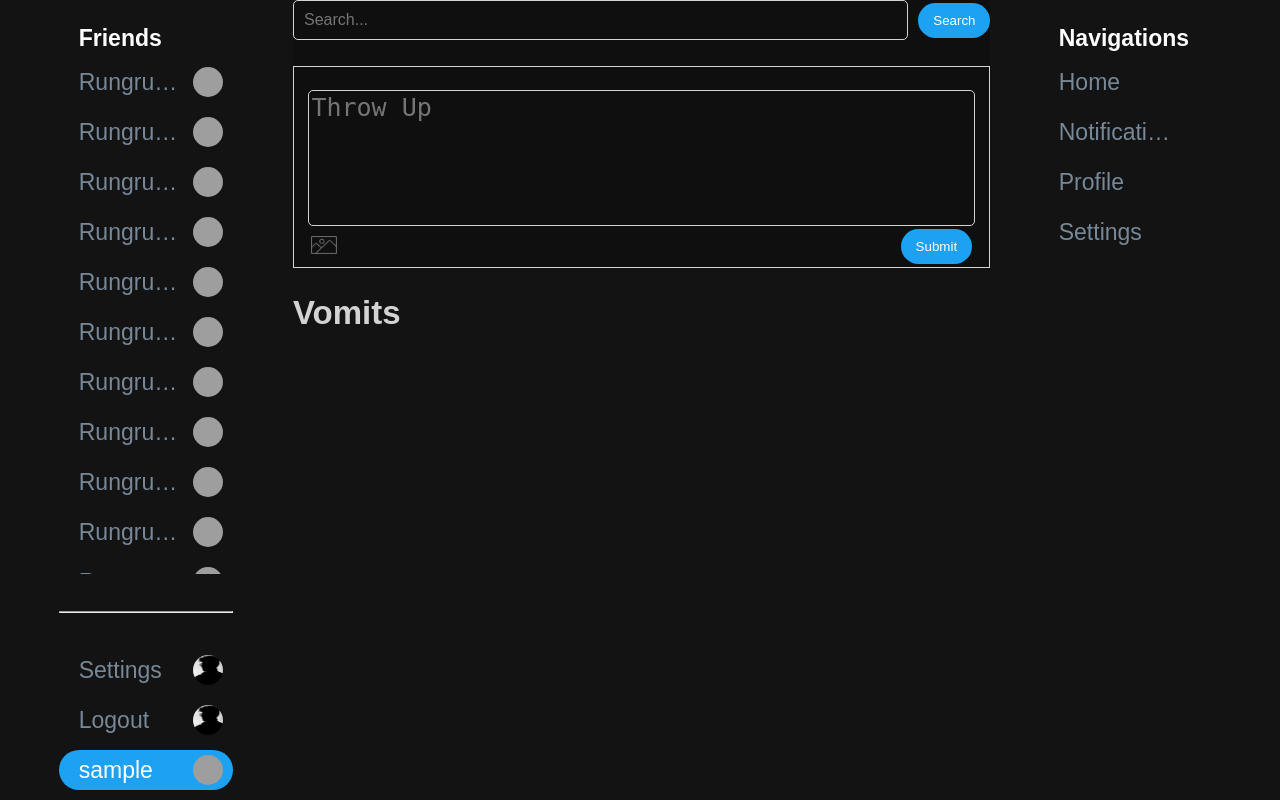
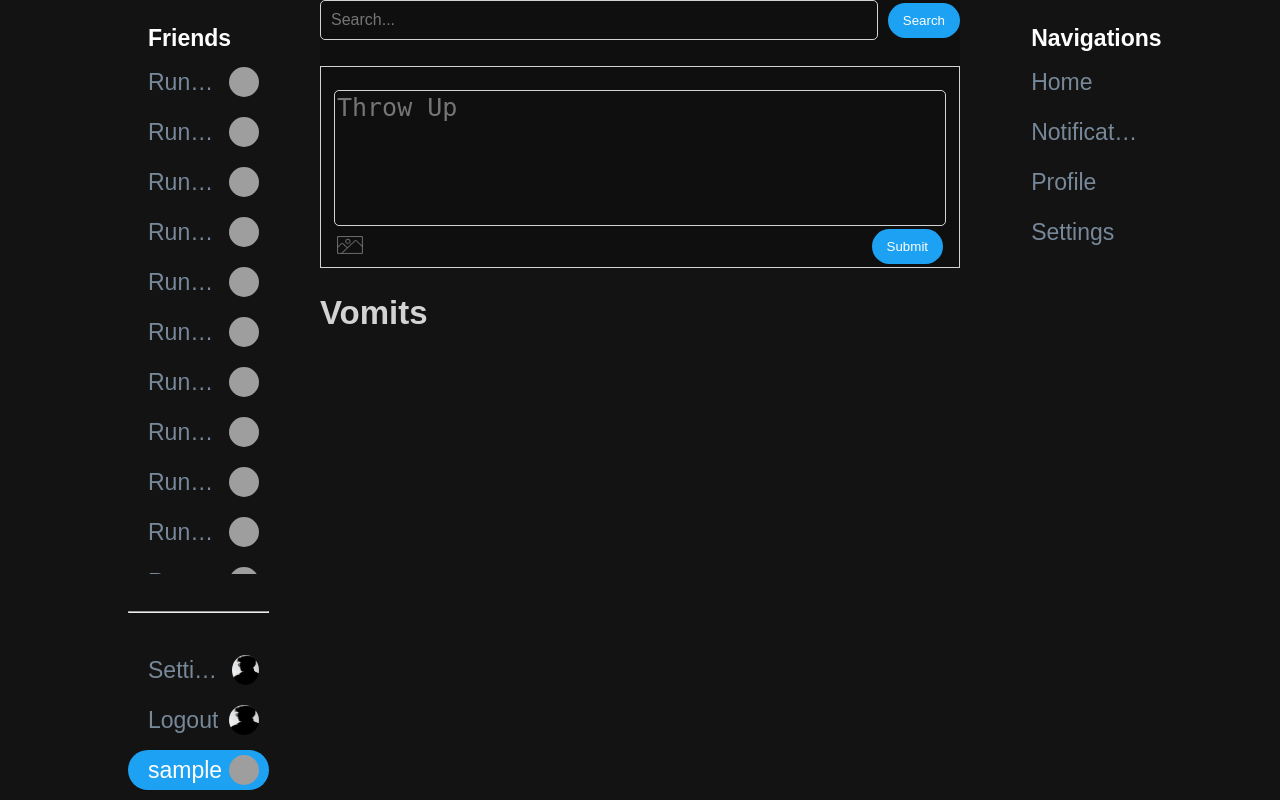
Before and after one commit to Rungrukuk/Personal_Blog_3rd_Django_App, a Django app: page / in a window 1280 px wide. Run offline with Django 4.2, Linux system fonts and the light colour scheme; the visitor is signed in with stand-in values (Sample User, id 1); data comes from the database, SQL or seed files in the repository; data that the repository does not hold is empty; grey boxes are pictures that could not be loaded.

Commit message:
Fixed Some bugs

```diff
--- a/BlogApp/static/BlogApp/home-style.css
+++ b/BlogApp/static/BlogApp/home-style.css
@@ -25,14 +25,15 @@ nav a {
 main {
     display: flex;
     flex-direction: column;
-    align-items: center;
 }
 
 .main-content {
+    width: 100%;
+    height: 100%;
     display: flex;
     flex-direction: row;
     align-items: flex-start;
-    justify-content: flex-start;
+    justify-content: space-between;
 }
 
 
@@ -151,7 +152,7 @@ main {
 /* * Middle Section */
 
 .middle-section {
-    width: 60%;
+    width: 50%;
     padding: 0px 25px 25px 25px;
 }
 
@@ -216,10 +217,10 @@ main {
     position: sticky;
     top: 0;
     z-index: 1;
-    width: 15%;
-    padding-right: 3%;
+    width: 11%;
     border-radius: 10px;
     color: #fff;
+    padding-left: 10%;
 }
 
 .left-section a{
@@ -493,10 +494,10 @@ main {
     position: sticky;
     top: 0;
     z-index: 1;
-    width: 13%;
-    padding-left: 2%;
+    width: 11%;
     border-radius: 10px;
     color: #fff;
+    padding-right: 10%;
 }
 
 .navigation-link {
--- a/BlogApp/views.py
+++ b/BlogApp/views.py
@@ -99,8 +99,9 @@ def Search(request) -> HttpResponse:
                 for user in users:
                     users_info.append({'username':user.username, 'picture_path':user.profile_picture_path})
                 context = {"Search_Keyword":search_keyword,"Users":users_info,} | CreateContext(request)
-
-            context = {"SearchKeyword":search_keyword} | CreateContext(request)
+                print(context)
+            else:
+                context = {"SearchKeyword":search_keyword} | CreateContext(request)
         else:
             context = CreateContext(request)
 
@@ -118,7 +119,7 @@ def Notifications(request) -> HttpResponse:
         if friend_requests_info:
             context = {"Friend_Requests_Info": friend_requests_info} | CreateContext(request)
         else:
-            context = CreateContext
+            context = CreateContext(request)
 
     return render(request,"BlogApp/notifications.html",context)
 
@@ -215,7 +216,7 @@ def User_Profile(request, username: str) -> HttpResponse:
     return render(request, 'BlogApp/user_profile.html',context)
 
 
-def CreateContext(request)-> dict[str,any]:
+def CreateContext(request) -> dict[str,any]:
     friend_info = []
     for friend in request.user.friends.all():
         friend_info.append({'username':friend.username, 'picture_path':friend.profile_picture_path})
--- a/PersonalBlog/settings.py
+++ b/PersonalBlog/settings.py
@@ -43,7 +43,8 @@ INSTALLED_APPS = [
     'django.contrib.sessions',
     'django.contrib.messages',
     'django.contrib.staticfiles',
-    'BlogApp'
+    'django_extensions',
+    'BlogApp',
 ]
 STATIC_URL = 'static/'
 STATICFILES_DIRS = [os.path.join(BASE_DIR, 'BlogApp', 'static')]
```
Also changed, not shown: other parts of BlogApp/static/BlogApp/home-style.css (+24 -16 lines).
